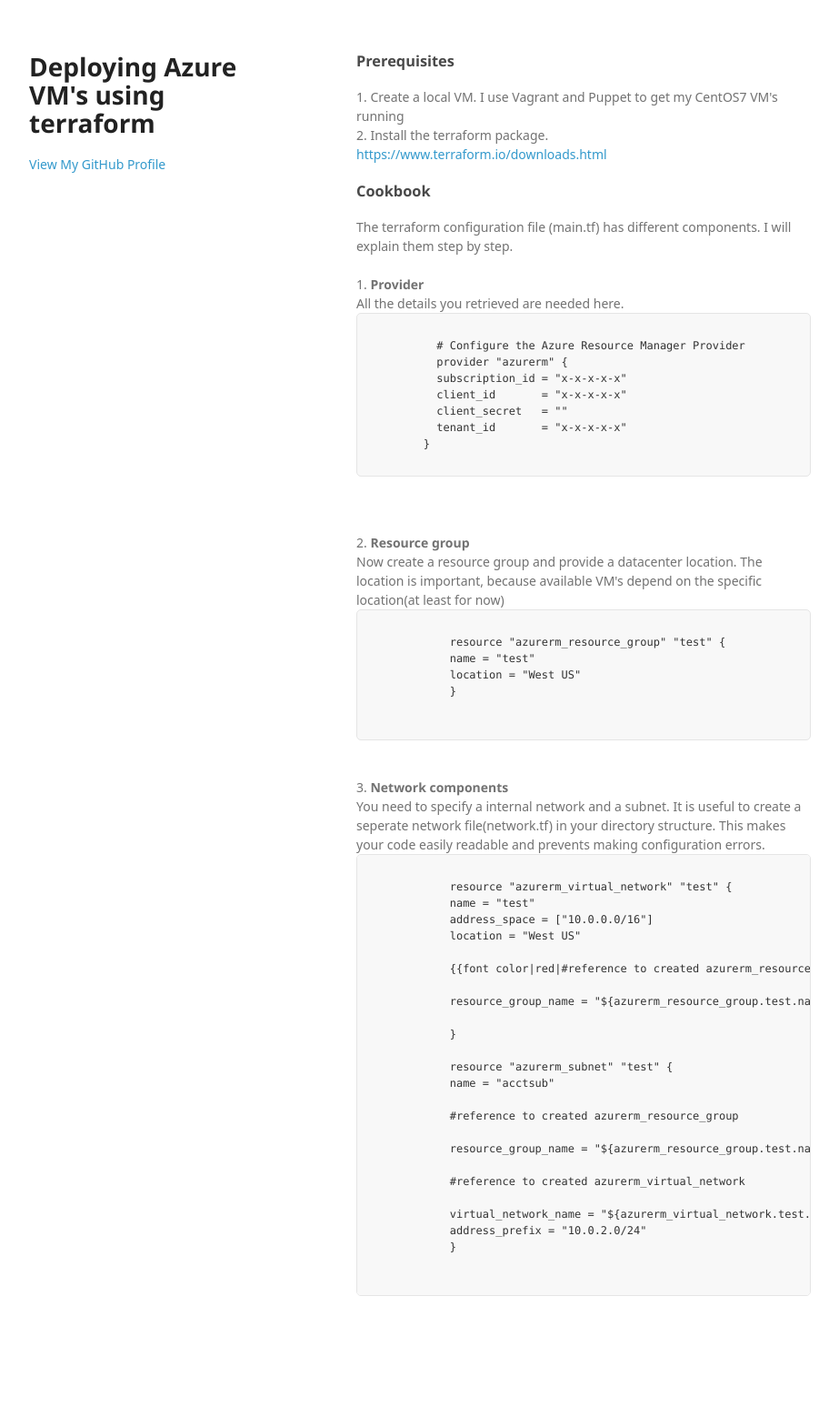
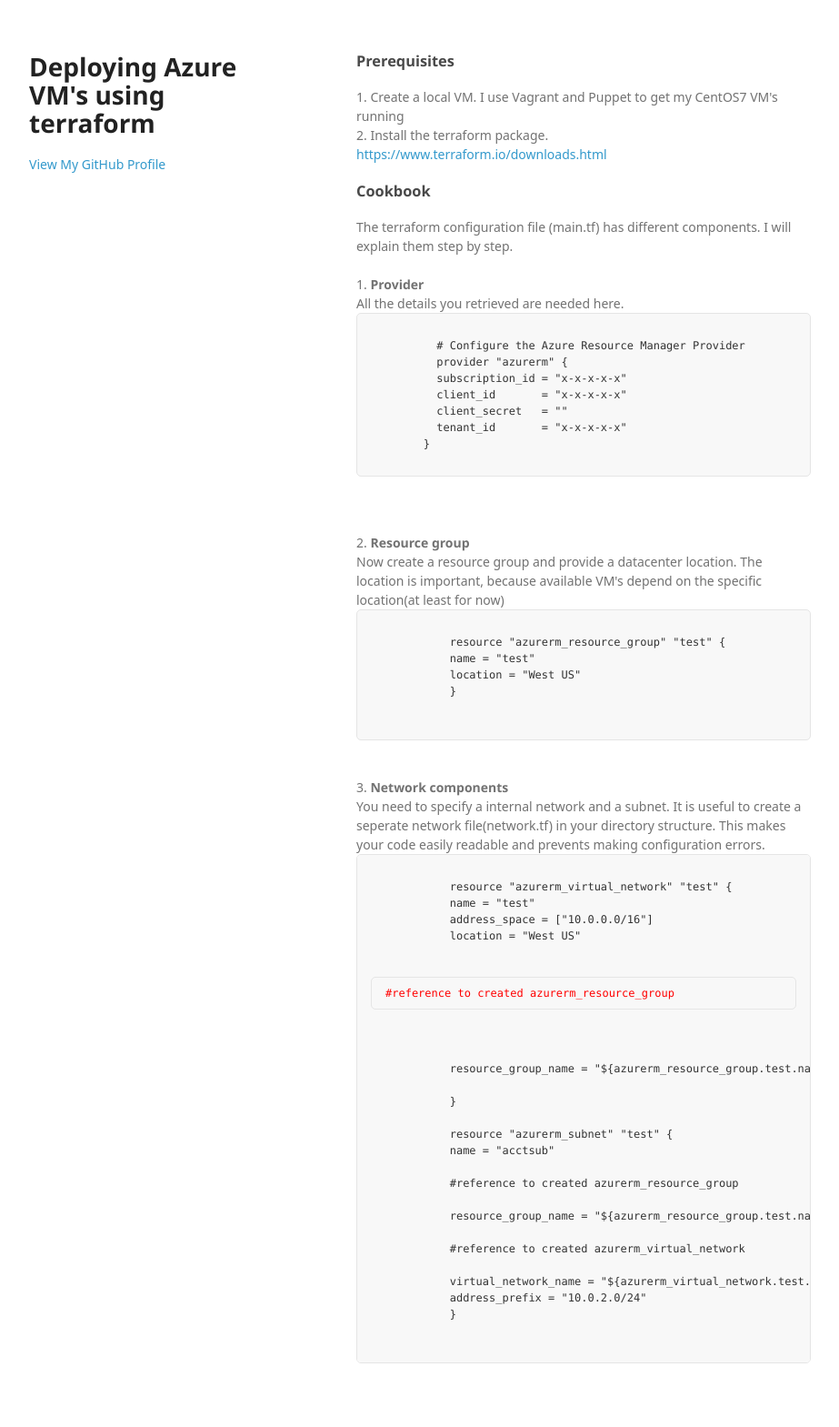
Before and after one commit to arjenwilly/arjenwilly.github.io, a Jekyll site: the page terraform2.html, which Jekyll copies as it is, in a window 1280 px wide. Shown: the whole page at 91% size, without its empty margins (178-1101 px from the left). Built offline with Jekyll 4.4.1, drawn with Linux system fonts in a browser that asks for light colours; some web fonts are replaced; before the commit the page ends 1495 px from its top, so only the background shows below that.

Commit message:
Update terraform2.html

```diff
--- a/terraform2.html
+++ b/terraform2.html
@@ -64,7 +64,7 @@
             address_space = ["10.0.0.0/16"]
             location = "West US"
 
-            {{font color|red|#reference to created azurerm_resource_group}}
+            <pre style="color: red">#reference to created azurerm_resource_group</pre>
 
             resource_group_name = "${azurerm_resource_group.test.name}"
 
```
